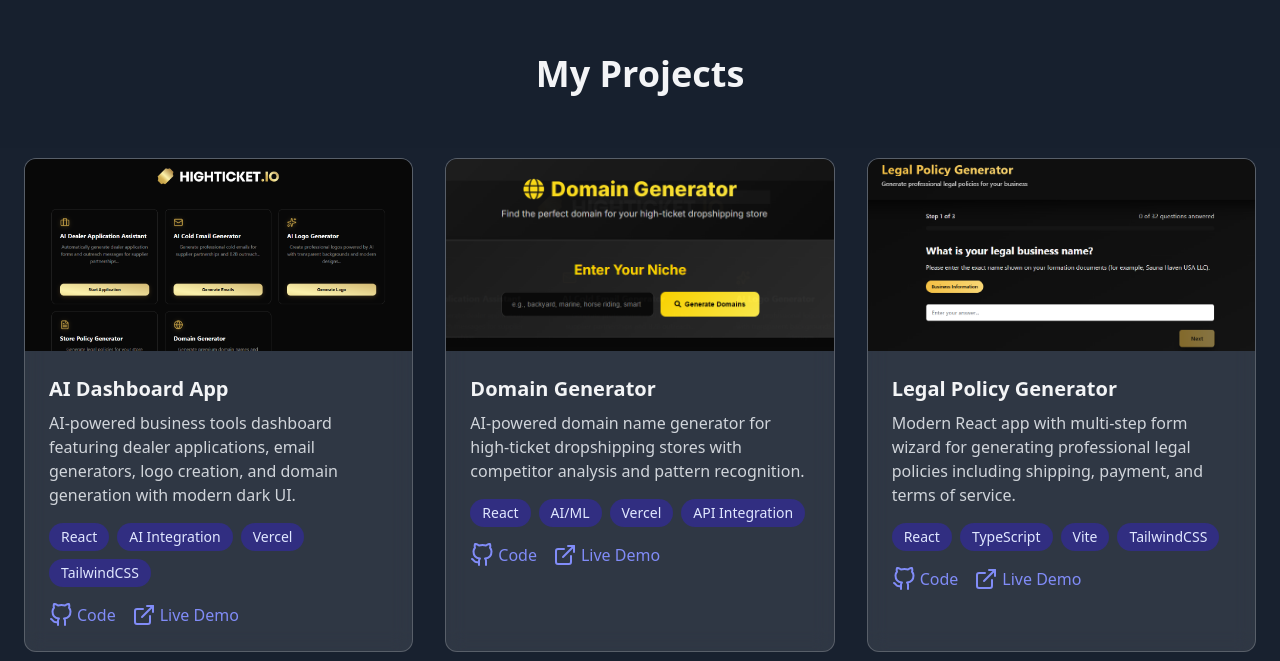
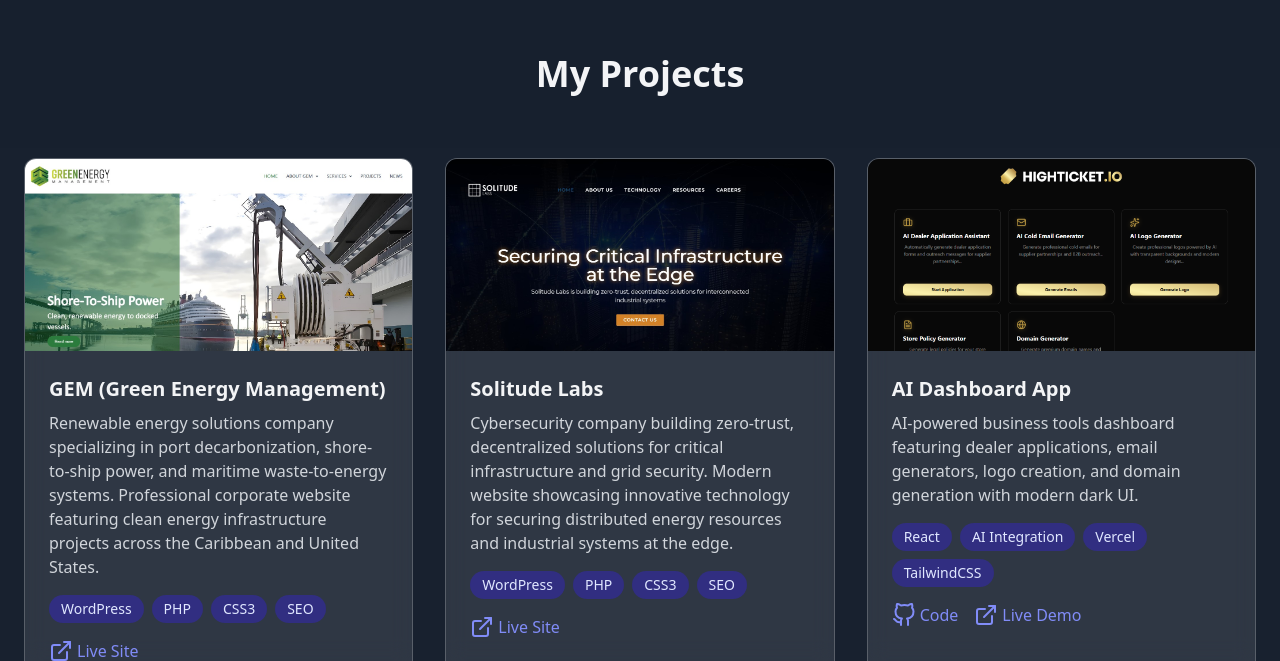
Before and after one commit to BeefBowl03/WebPortfolio, a plain HTML site: page index.html in a window 1280 px wide. Shown: the part 2139-2800 px from the top of the page. Drawn offline with nearby package versions, Linux system fonts and the light colour scheme.

Commit message:
Add GEM and Solitude Labs projects to portfolio - moved to top with top-center image alignment

```diff
--- a/index.html
+++ b/index.html
@@ -258,8 +258,50 @@
         <div class="container mx-auto px-4 sm:px-6">
             <h2 class="text-4xl font-bold text-center mb-16" data-aos="fade-up">My Projects</h2>
             <div class="grid grid-cols-1 md:grid-cols-2 lg:grid-cols-3 gap-8">
-                <!-- Project 1 -->
+                <!-- Project 1 - GEM -->
                 <div class="glass-card rounded-xl overflow-hidden" data-aos="fade-up">
+                    <img src="gem.jpg" alt="GEM Website" class="w-full h-48 object-cover object-top">
+                    <div class="p-6">
+                        <h3 class="text-xl font-semibold mb-2">GEM (Green Energy Management)</h3>
+                        <p class="text-gray-300 mb-4">Renewable energy solutions company specializing in port decarbonization, shore-to-ship power, and maritime waste-to-energy systems. Professional corporate website featuring clean energy infrastructure projects across the Caribbean and United States.</p>
+                        <div class="flex flex-wrap gap-2 mb-4">
+                            <span class="skill-badge bg-indigo-900 text-indigo-100 px-3 py-1 rounded-full text-sm">WordPress</span>
+                            <span class="skill-badge bg-indigo-900 text-indigo-100 px-3 py-1 rounded-full text-sm">PHP</span>
+                            <span class="skill-badge bg-indigo-900 text-indigo-100 px-3 py-1 rounded-full text-sm">CSS3</span>
+                            <span class="skill-badge bg-indigo-900 text-indigo-100 px-3 py-1 rounded-full text-sm">SEO</span>
+                        </div>
+                        <div class="flex space-x-4">
+                            <a href="https://gem.ag/" target="_blank" class="text-indigo-400 hover:text-indigo-300 flex items-center">
+                                <i data-feather="external-link" class="mr-1"></i> Live Site
+                            </a>
+                        </div>
+                    </div>
+                </div>
+
+                <!-- Project 2 - Solitude Labs -->
+                <div class="glass-card rounded-xl overflow-hidden" data-aos="fade-up" data-aos-delay="100">
+                    <img src="solitudelabs.jpg" alt="Solitude Labs Website" class="w-full h-48 object-cover object-top">
+                    <div class="p-6">
+                        <h3 class="text-xl font-semibold mb-2">Solitude Labs</h3>
+                        <p class="text-gray-300 mb-4">Cybersecurity company building zero-trust, decentralized solutions for critical infrastructure and grid security. Modern website showcasing innovative technology for securing distributed energy resources and industrial systems at the edge.</p>
+                        <div class="flex flex-wrap gap-2 mb-4">
+                            <span class="skill-badge bg-indigo-900 text-indigo-100 px-3 py-1 rounded-full text-sm">WordPress</span>
+                            <span class="skill-badge bg-indigo-900 text-indigo-100 px-3 py-1 rounded-full text-sm">PHP</span>
+                            <span class="skill-badge bg-indigo-900 text-indigo-100 px-3 py-1 rounded-full text-sm">CSS3</span>
+                            <span class="skill-badge bg-indigo-900 text-indigo-100 px-3 py-1 rounded-full text-sm">SEO</span>
+                        </div>
+                        <div class="flex space-x-4">
+                            <a href="https://solitudelabs.com/" target="_blank" class="text-indigo-400 hover:text-indigo-300 flex items-center">
+                                <i data-feather="external-link" class="mr-1"></i> Live Site
+                            </a>
+                        </div>
+                    </div>
+                </div>
+
+
+
+                <!-- Project 4 -->
+                <div class="glass-card rounded-xl overflow-hidden" data-aos="fade-up" data-aos-delay="200">
                     <img src="dashboard app.PNG" alt="HIGHTICKET.IO Dashboard" class="w-full h-48 object-cover object-top">
                     <div class="p-6">
                         <h3 class="text-xl font-semibold mb-2">AI Dashboard App</h3>
@@ -281,8 +323,8 @@
                     </div>
                 </div>
 
-                <!-- Project 2 -->
-                <div class="glass-card rounded-xl overflow-hidden" data-aos="fade-up" data-aos-delay="100">
+                <!-- Project 5 -->
+                <div class="glass-card rounded-xl overflow-hidden" data-aos="fade-up" data-aos-delay="300">
                     <img src="domain.PNG" alt="Domain Generator" class="w-full h-48 object-cover object-top">
                     <div class="p-6">
                         <h3 class="text-xl font-semibold mb-2">Domain Generator</h3>
@@ -304,8 +346,8 @@
                     </div>
                 </div>
 
-                <!-- Project 3 -->
-                <div class="glass-card rounded-xl overflow-hidden" data-aos="fade-up" data-aos-delay="200">
+                <!-- Project 6 -->
+                <div class="glass-card rounded-xl overflow-hidden" data-aos="fade-up" data-aos-delay="400">
                     <img src="legal.PNG" alt="Legal Policy Generator" class="w-full h-48 object-cover object-top">
                     <div class="p-6">
                         <h3 class="text-xl font-semibold mb-2">Legal Policy Generator</h3>
@@ -327,8 +369,8 @@
                     </div>
                 </div>
 
-                <!-- Project 4 -->
-                <div class="glass-card rounded-xl overflow-hidden" data-aos="fade-up" data-aos-delay="300">
+                <!-- Project 7 -->
+                <div class="glass-card rounded-xl overflow-hidden" data-aos="fade-up" data-aos-delay="500">
                     <img src="wedding.PNG" alt="TinEli Wedding Website" class="w-full h-48 object-cover object-top">
                     <div class="p-6">
                         <h3 class="text-xl font-semibold mb-2">TinEli Wedding Website</h3>
@@ -350,8 +392,8 @@
                     </div>
                 </div>
 
-                <!-- Project 5 -->
-                <div class="glass-card rounded-xl overflow-hidden" data-aos="fade-up" data-aos-delay="400">
+                <!-- Project 9 -->
+                <div class="glass-card rounded-xl overflow-hidden" data-aos="fade-up" data-aos-delay="700">
                     <img src="ps.PNG" alt="Perfectly Sustainable Website" class="w-full h-48 object-cover object-center">
                     <div class="p-6">
                         <h3 class="text-xl font-semibold mb-2">Perfectly Sustainable</h3>
@@ -370,8 +412,8 @@
                     </div>
                 </div>
 
-                <!-- Project 6 -->
-                <div class="glass-card rounded-xl overflow-hidden" data-aos="fade-up" data-aos-delay="500">
+                <!-- Project 10 -->
+                <div class="glass-card rounded-xl overflow-hidden" data-aos="fade-up" data-aos-delay="800">
                     <img src="lightglo.PNG" alt="Light + Glo Designs Website" class="w-full h-48 object-cover object-center">
                     <div class="p-6">
                         <h3 class="text-xl font-semibold mb-2">Light + Glo Designs</h3>
@@ -390,8 +432,8 @@
                     </div>
                 </div>
 
-                <!-- Project 7 -->
-                <div class="glass-card rounded-xl overflow-hidden" data-aos="fade-up" data-aos-delay="600">
+                <!-- Project 11 -->
+                <div class="glass-card rounded-xl overflow-hidden" data-aos="fade-up" data-aos-delay="900">
                     <img src="linguista.PNG" alt="Linguista Academy Website" class="w-full h-48 object-cover object-center">
                     <div class="p-6">
                         <h3 class="text-xl font-semibold mb-2">Linguista Academy</h3>
@@ -410,8 +452,8 @@
                     </div>
                 </div>
 
-                <!-- Project 8 -->
-                <div class="glass-card rounded-xl overflow-hidden" data-aos="fade-up" data-aos-delay="700">
+                <!-- Project 12 -->
+                <div class="glass-card rounded-xl overflow-hidden" data-aos="fade-up" data-aos-delay="1000">
                     <img src="presentrentals.PNG" alt="Present Rentals Jax Website" class="w-full h-48 object-cover object-center">
                     <div class="p-6">
                         <h3 class="text-xl font-semibold mb-2">Present Rentals Jax</h3>
@@ -430,8 +472,8 @@
                     </div>
                 </div>
 
-                <!-- Project 9 -->
-                <div class="glass-card rounded-xl overflow-hidden" data-aos="fade-up" data-aos-delay="800">
+                <!-- Project 13 -->
+                <div class="glass-card rounded-xl overflow-hidden" data-aos="fade-up" data-aos-delay="1100">
                     <img src="basix.PNG" alt="Basix Plastics Website" class="w-full h-48 object-cover object-center">
                     <div class="p-6">
                         <h3 class="text-xl font-semibold mb-2">Basix Plastics</h3>
```
Also changed, not shown: gem.jpg (added), solitudelabs.jpg (added).
